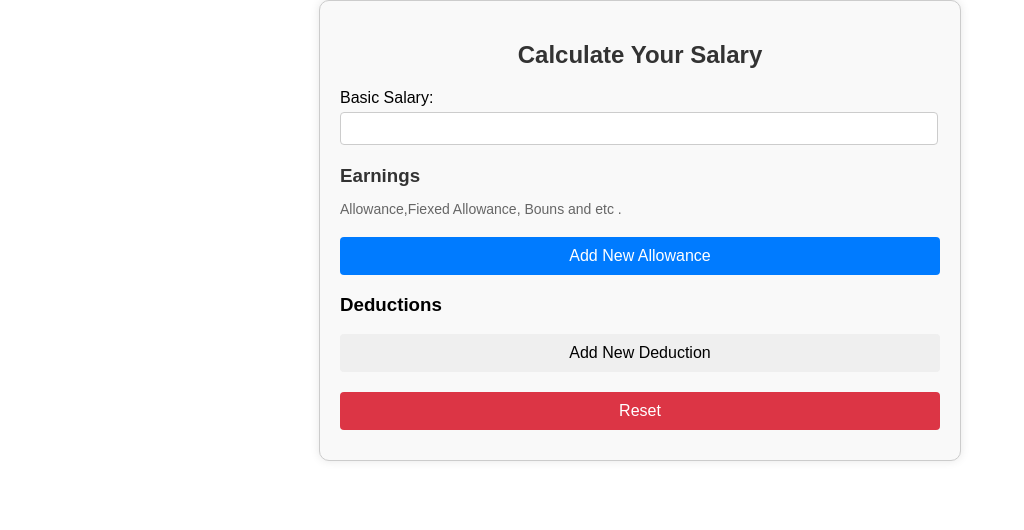
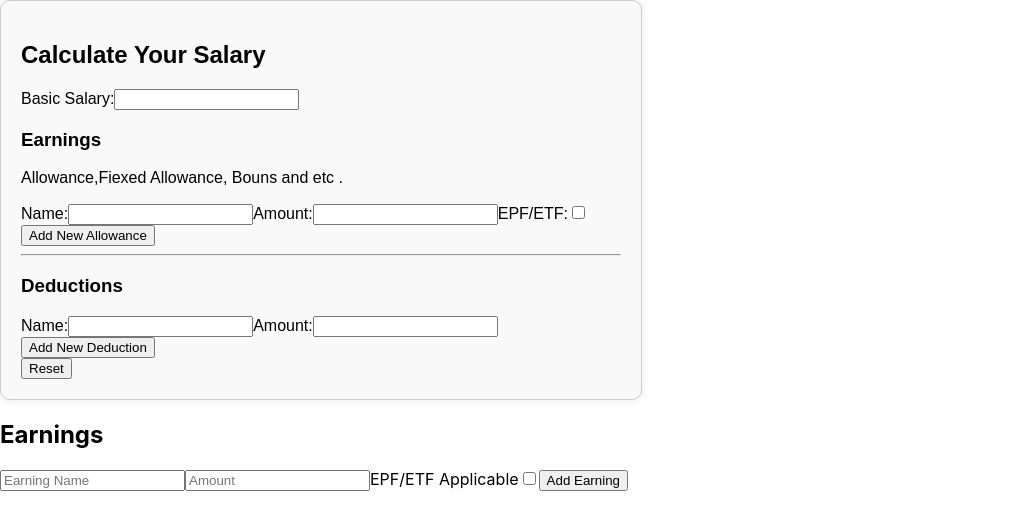
Before and after one commit to Pasindusheshan127/salary-calculator-2024-Q2-169426418, a React (Create React App) app in the folder salary-calculator-2024-q2-169426418/: page / in a window 1280 px wide. Shown: the top 530 px of the page, without its empty margins (0-1024 px from the left). Built offline with nearby package versions, Linux system fonts and the light colour scheme.

Commit message:
create EarningsList.js component

```diff
--- a/salary-calculator-2024-q2-169426418/src/App.js
+++ b/salary-calculator-2024-q2-169426418/src/App.js
@@ -1,10 +1,12 @@
 import "./App.css";
+import EarningsList from "./components/EarningsList/EarningsList";
 import SalaryForm from "./components/SalaryForm/SalaryForm";
 
 function App() {
   return (
     <div className="App">
       <SalaryForm />
+      <EarningsList />
     </div>
   );
 }
--- a/salary-calculator-2024-q2-169426418/src/components/EarningsList/EarningsList.js
+++ b/salary-calculator-2024-q2-169426418/src/components/EarningsList/EarningsList.js
@@ -1,5 +1,24 @@
 const EarningsList = () => {
-  return <div>EarningsList</div>;
+  return (
+    <div>
+      <h2>Earnings</h2>
+      <input type="text" name="name" placeholder="Earning Name" />
+      <input type="number" name="amount" placeholder="Amount" />
+      <label>
+        EPF/ETF Applicable
+        <input type="checkbox" name="epfApplicable" />
+      </label>
+      <button>Add Earning</button>
+      <ul>
+        {/* {earnings.map((earn, index) => (
+          <li key={index}>
+              {earn.name}: {earn.amount} (EPF: {earn.epfApplicable.toString()})
+              <button onClick={() => handleRemoveEarning(index)}>Remove</button>
+          </li>
+      ))} */}
+      </ul>
+    </div>
+  );
 };
 
 export default EarningsList;
--- a/salary-calculator-2024-q2-169426418/src/components/SalaryForm/SalaryForm.css
+++ b/salary-calculator-2024-q2-169426418/src/components/SalaryForm/SalaryForm.css
@@ -2,7 +2,7 @@
 
 .salary-calculator {
   max-width: 600px;
-  margin: 0 auto;
+  margin: 0;
   padding: 20px;
   border: 1px solid #ccc;
   border-radius: 10px;
@@ -11,7 +11,7 @@
   font-family: Arial, sans-serif;
 }
 
-.salary-calculator h2 {
+/* .salary-calculator h2 {
   text-align: center;
   color: #333;
 }
@@ -79,4 +79,4 @@ button {
 
 .reset-button:hover {
   background-color: #c82333;
-}
+} */
--- a/salary-calculator-2024-q2-169426418/src/components/SalaryForm/SalaryForm.js
+++ b/salary-calculator-2024-q2-169426418/src/components/SalaryForm/SalaryForm.js
@@ -12,7 +12,7 @@ const SalaryForm = () => {
     <div>
       <div className="salary-calculator">
         <h2>Calculate Your Salary</h2>
-        <div className="basic-salary">
+        <div className="basic-salary-form">
           <label className="basic-salary-lable">
             Basic Salary:
             <input
@@ -23,16 +23,36 @@ const SalaryForm = () => {
             />
           </label>
         </div>
-        <div className="earning">
+        <div className="earning-form">
           <h3 className="earning-title">Earnings</h3>
           <p className="earning-desc">
             Allowance,Fiexed Allowance, Bouns and etc .
           </p>
+          <label>
+            Name:
+            <input type="text" />
+          </label>
+          <label>
+            Amount:
+            <input type="number" />
+          </label>
+          <label>
+            EPF/ETF:
+            <input type="checkbox" />
+          </label>
         </div>
         <button className="Add-allowance-button">Add New Allowance</button>
-        <div className="deduction">
+        <hr />
+        <div className="deduction-form">
           <h3 className="deducation-title">Deductions</h3>
-
+          <label>
+            Name:
+            <input type="text" />
+          </label>
+          <label>
+            Amount:
+            <input type="number" />
+          </label>
           <button className="deducation-button">Add New Deduction</button>
         </div>
         <button className="reset-button">Reset</button>
```
